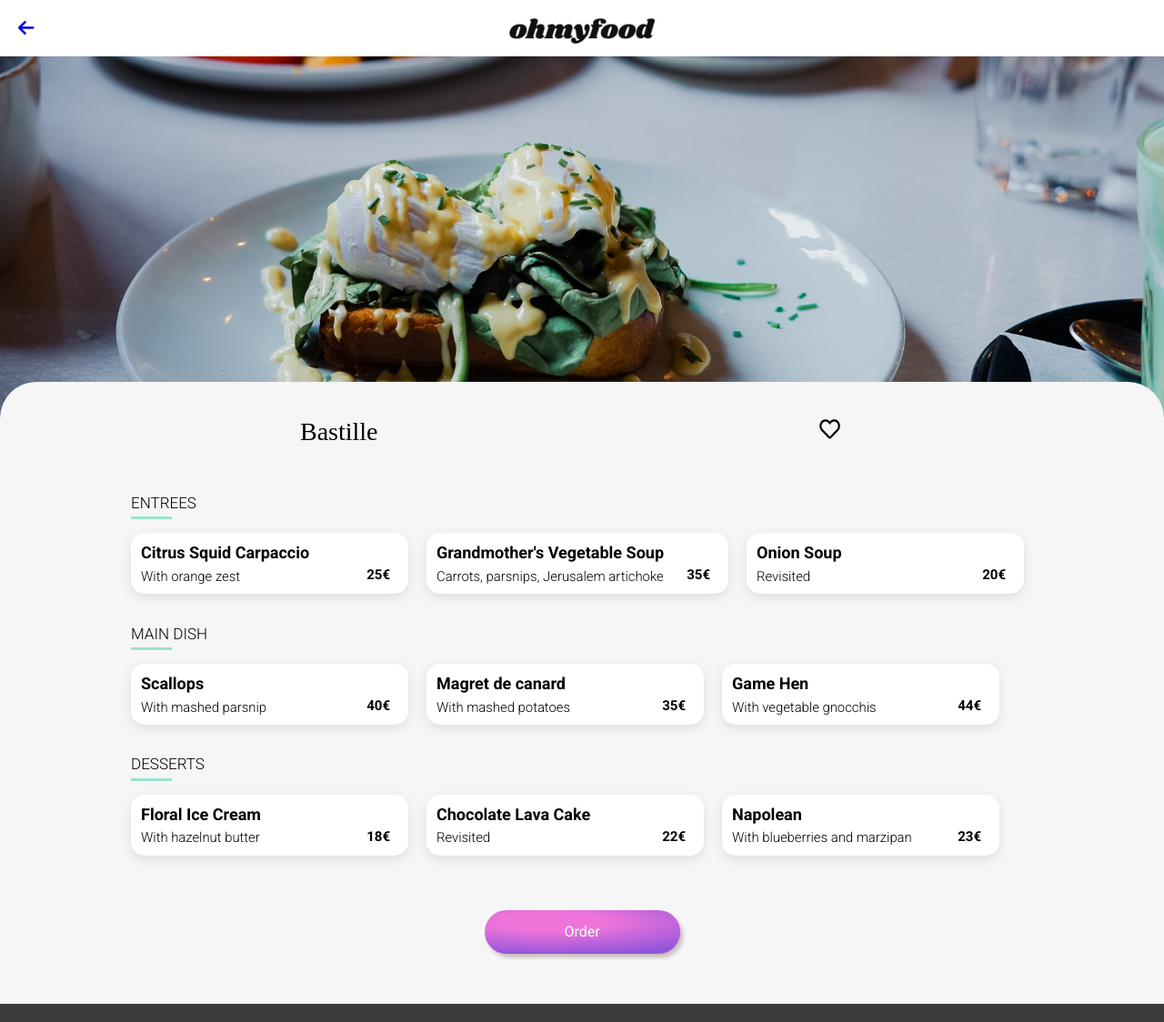
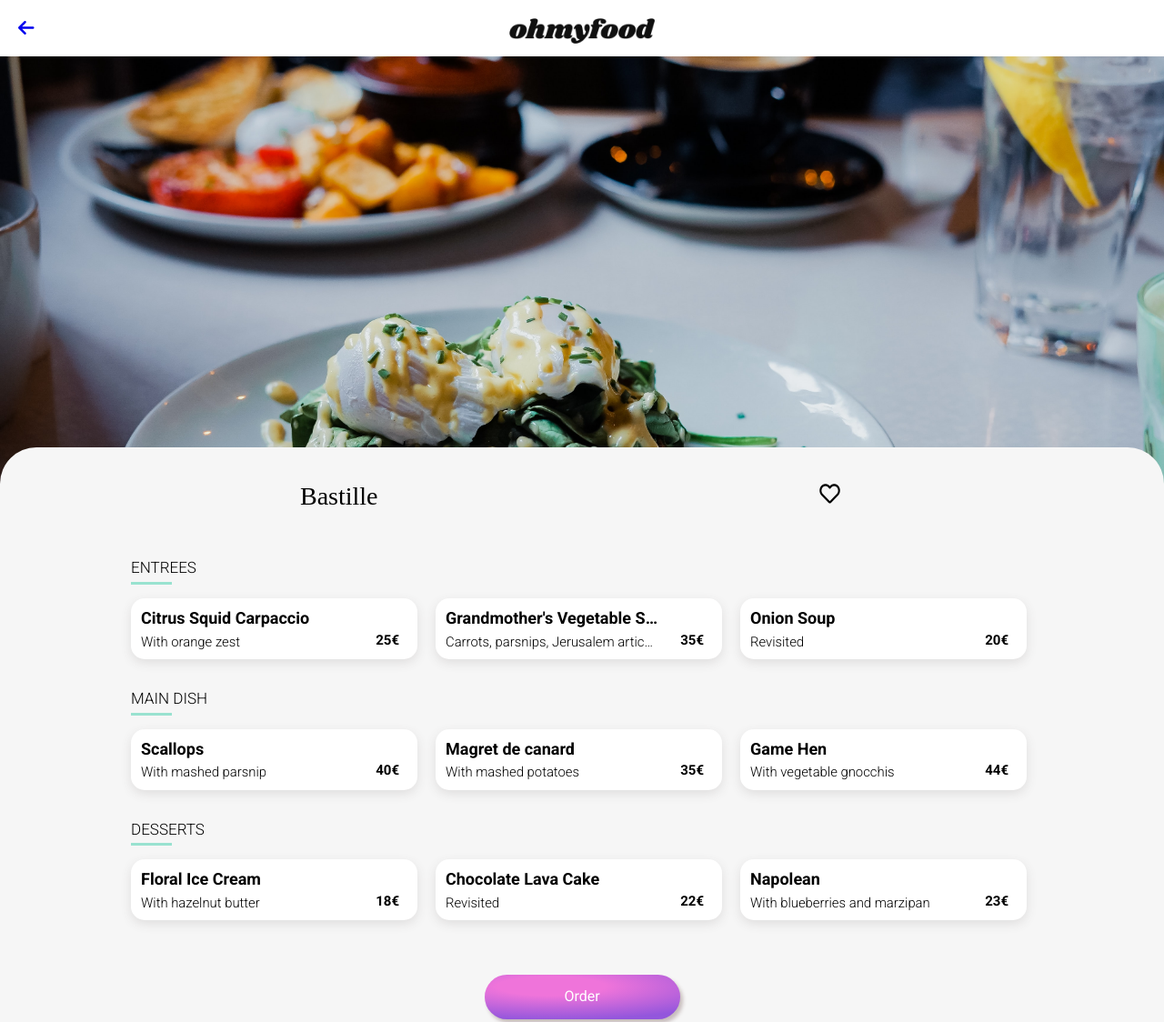
Before and after one commit to juliah90/P3-Ohmyfood, a website: page bastille.html in a window 1280 px wide. Shown: the top 1124 px of the page at 91% size. Drawn offline with Linux system fonts and the light colour scheme; a web font is replaced by a local one.

Commit message:
layout changes, fixed footer, fixed button wrapping

```diff
--- a/bastille.html
+++ b/bastille.html
@@ -18,9 +18,6 @@
 </head>
 
 <body>
-    <div class="spinner-cover">
-        <div class="spinner"><i class="loading-spin fa-solid fa-circle-notch"></i></div>
-    </div>
     <header>
         <div class="head_nav-logo">
             <nav class="nav_arrow">
--- a/sass/pages/_restaurant.scss
+++ b/sass/pages/_restaurant.scss
@@ -3,10 +3,6 @@ body {
   margin: 0;
   font-family: $font-primary;
   min-height: 100vh;
-}
-
-.container-all {
-  height: 1428px;
 }
 
 .nav_arrow {
@@ -28,7 +24,6 @@ body {
 }
 
 .hero_image {
-  position: absolute;
   width: 100%;
 
   .hero_image-one {
@@ -40,7 +35,7 @@ body {
 
 .restaurant_menu-one {
   position: relative;
-  top: 222px;
+  top: -50px;
   background-color: #f6f6f6;
   border-top-left-radius: 40px;
   border-top-right-radius: 40px;
@@ -120,7 +115,7 @@ body {
       }
 
       .check-mark {
-        transform: rotateZ(360deg) scaleX(1);
+        transform: rotateZ(360deg);
       }
     }
   }
@@ -224,8 +219,10 @@ body {
 }
 
 footer {
+  position: relative;
   background-color: #3b3b3b;
   padding: 5px 10px 20px 10px;
+  margin-top: -50px;
 
   .text-link-restaurant {
     color: white;
@@ -265,9 +262,6 @@ footer {
 
 
 @media (min-width:635px) {
-  .container-all {
-    height: 1302px;
-  }
 
   .hero_image {
     .hero_image-one {
@@ -279,7 +273,7 @@ footer {
   }
 
   .restaurant_menu-one {
-    top: 238px;
+    // top: 238px;
   }
 
   .heading_heart {
@@ -344,25 +338,14 @@ footer {
 
 
 @media (min-width: 992px) {
-  .container-all {
-    height: 1042px;
-  }
 
   .hero_image {
     .hero_image-one {
       object-fit: cover;
-      object-position: 0px -258px;
+      object-position: 0px -89px;
       width: 100%;
       height: 475px;
     }
-  }
-
-  .restaurant_menu-one {
-    top: 358px;
-  }
-
-  .block-section-wide {
-    margin: 40px;
   }
 
   .whole_block-section {
@@ -372,11 +355,12 @@ footer {
     .menu_blocks-all {
       display: flex;
       flex-direction: row;
+      flex-wrap: wrap;
       max-width: 992px;
 
       .menu_blocks {
-        min-width: 305px;
-        max-width: 335px;
+        width: 315px;
+        min-width: 300px;
       }
     }
   }
```
Also changed, not shown: enchantedplate.html (+0 -5 lines), fullpalette.html (+0 -5 lines), gourmand.html (+0 -5 lines), css/main.css, 1 other file.
